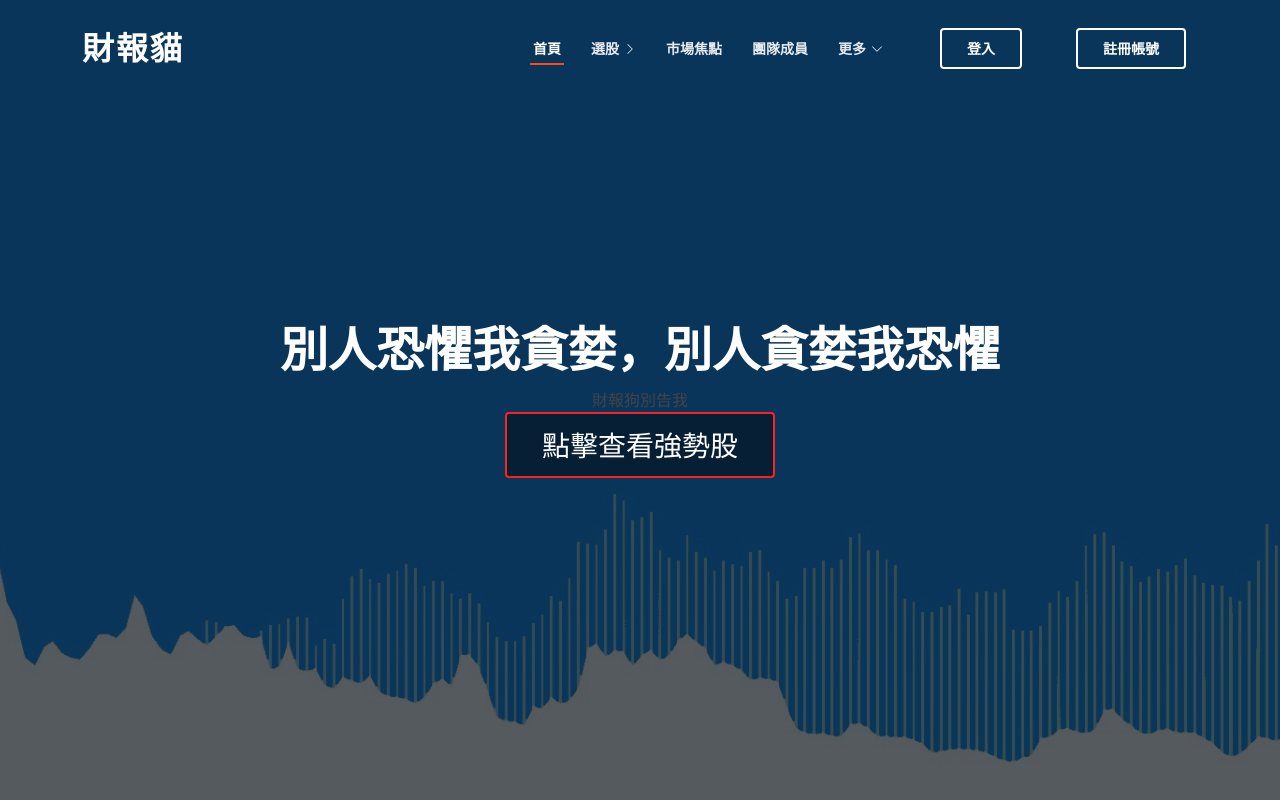
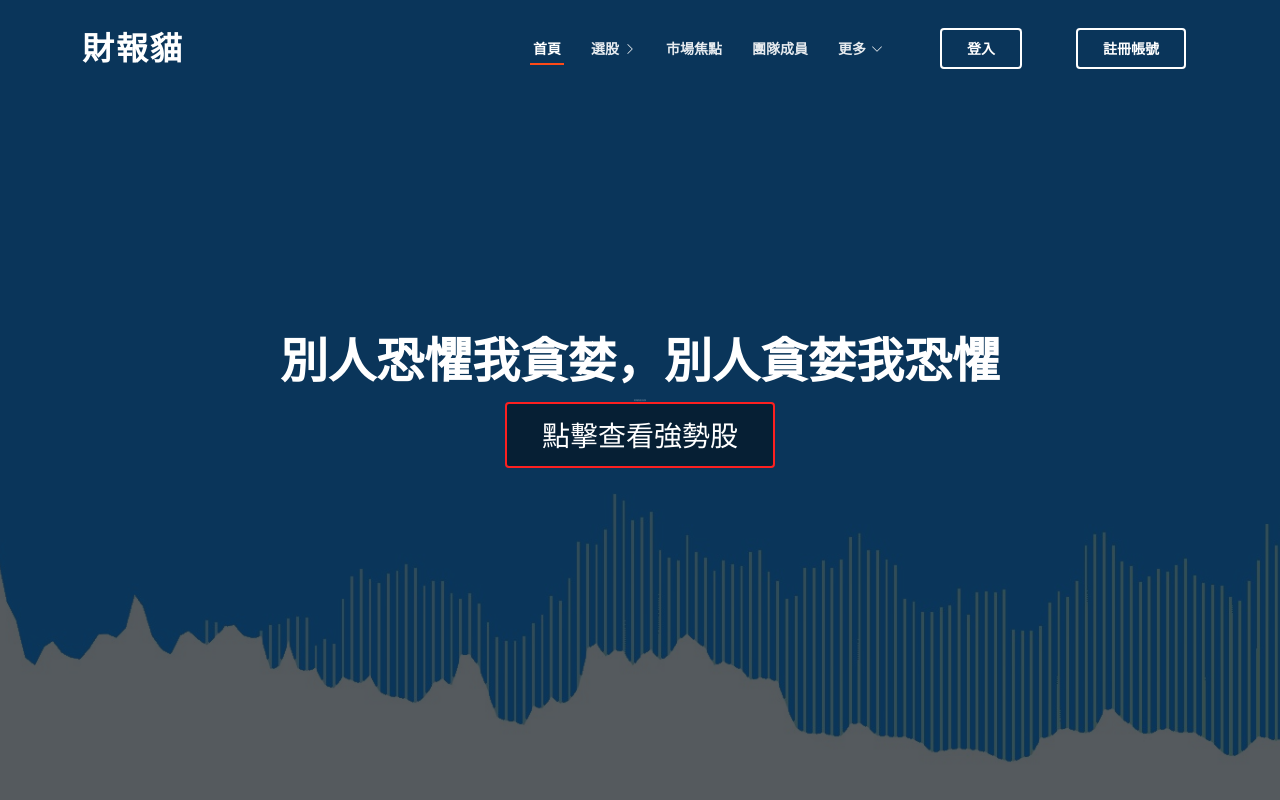
Before and after one commit to shiun777/shiun777.github.io, a plain HTML site: page index.html in a window 1280 px wide. Shown: the top 800 px of the page. Drawn offline with nearby package versions, Linux system fonts and the light colour scheme.

Commit message:
Add files via upload

```diff
--- a/css/style.css
+++ b/css/style.css
@@ -455,6 +455,10 @@ h6 {
   line-height: 56px;
   text-transform: uppercase;
   color: #fff;
+}
+#hero a {
+  font-size: 2px;
+  color: #ffffff86;
 }
 
 #hero h2 {
```
